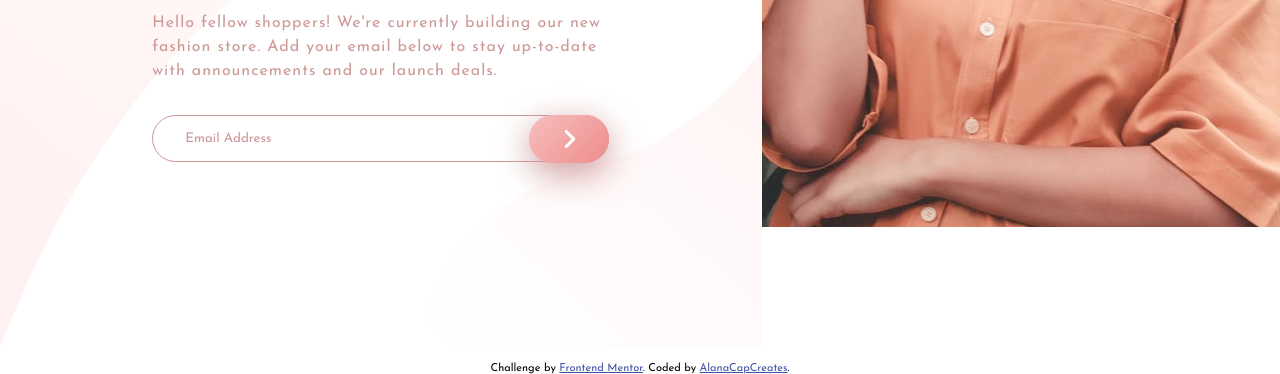
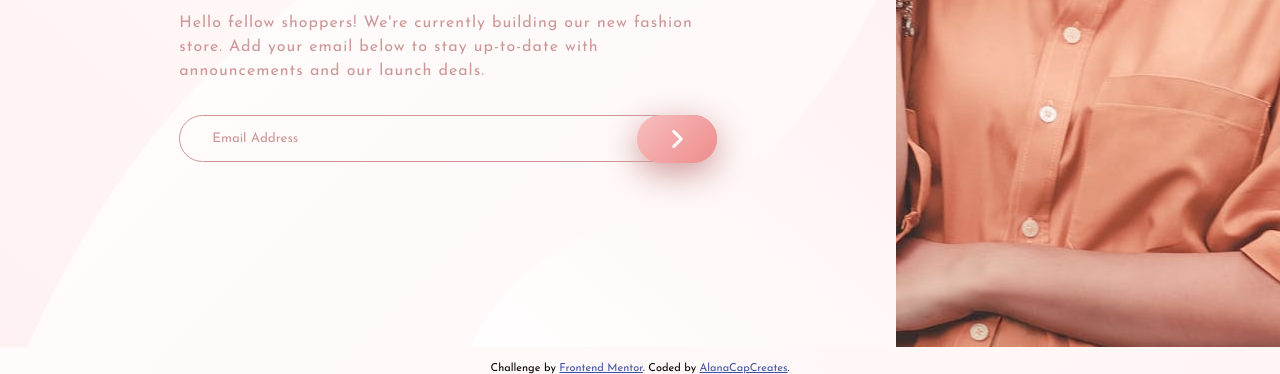
Before and after one commit to alanacapcreates/Base-Apparel-Coming-Soon-Master, a plain HTML site: page index.html in a window 1280 px wide. Shown: the part 453-827 px from the top of the page. Drawn offline with Linux system fonts and the light colour scheme.

Commit message:
updated styles

```diff
--- a/styles.css
+++ b/styles.css
@@ -26,6 +26,7 @@ body{
     flex-direction: column;
     justify-content: center;
     align-items: center;
+    background: var(--gradientWhite);
 }
 nav{
     width: 100%;
@@ -210,11 +211,14 @@ input::placeholder{
 
         background-size: cover;
     }
+    .right{
+        width: 30%;
+    }
     .left,
     .right{
         height: 100vh;
     }
-    #hero-img{
+    .hero-img{
         height: 100%;
         width: 100%;
         object-fit: cover;
```
